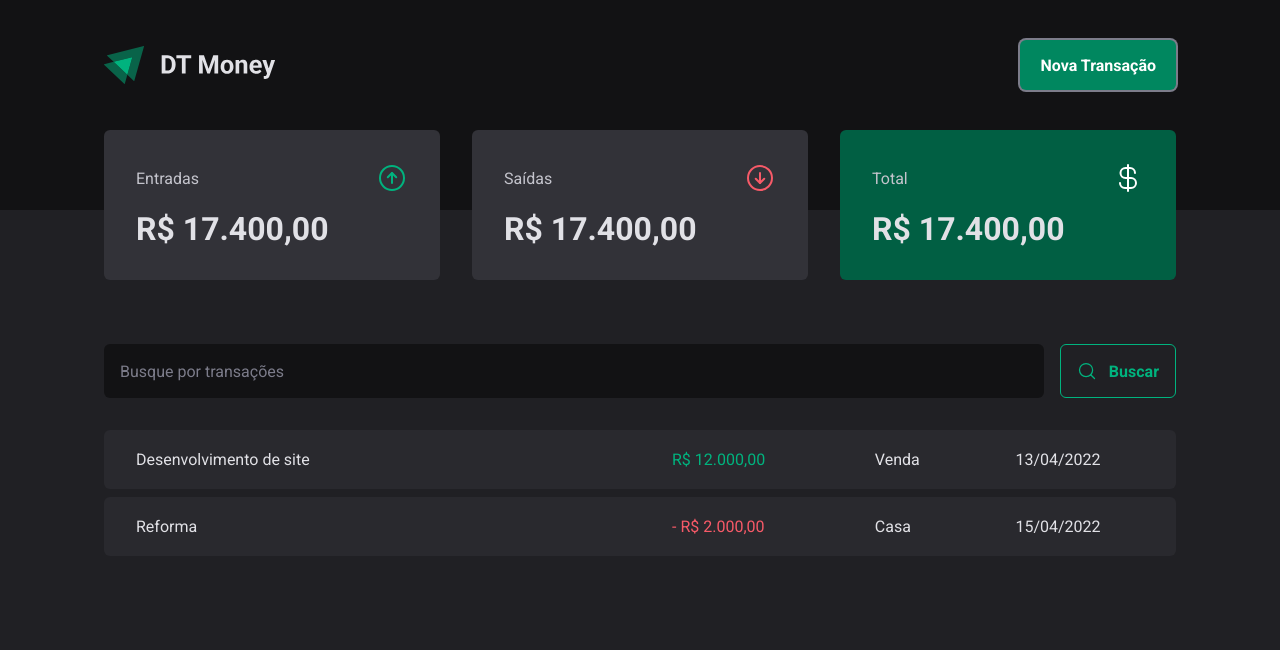
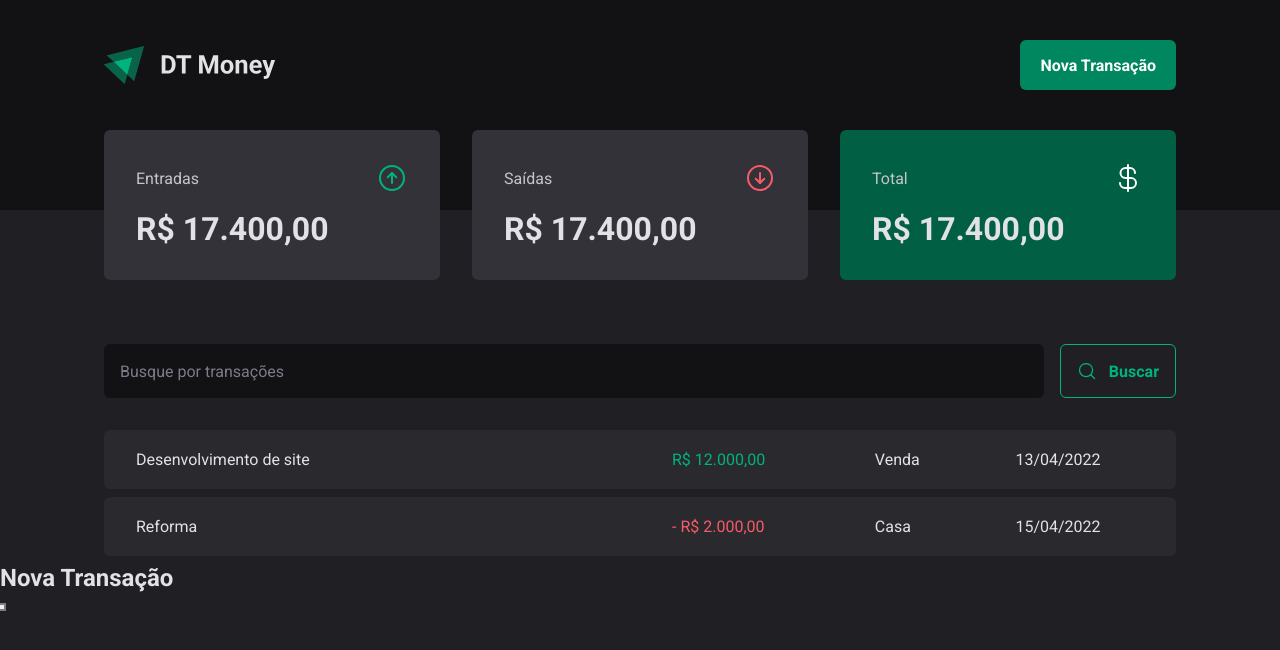
Before and after one commit to rodrrigodev/DT-Money, a React (Vite) app: page / in a window 1280 px wide. Both pictures are taken after a click on the button "Nova Transação". Shown: the top 650 px of the page. Built offline with nearby package versions, Linux system fonts and the light colour scheme.

Commit message:
accessible modal

```diff
--- a/package.json
+++ b/package.json
@@ -9,6 +9,7 @@
     "preview": "vite preview"
   },
   "dependencies": {
+    "@radix-ui/react-dialog": "^1.0.2",
     "@types/styled-components": "^5.1.26",
     "phosphor-react": "^1.4.1",
     "react": "^18.2.0",
--- a/src/components/Header/index.tsx
+++ b/src/components/Header/index.tsx
@@ -1,12 +1,30 @@
 import { HeaderContainer, HeaderContent, NewTransationButton } from "./styles";
 import logoImg from "../../assets/logo.svg"
+import * as Dialog from '@radix-ui/react-dialog';
 
-export function Header(){
-    return(
+export function Header() {
+    return (
         <HeaderContainer>
             <HeaderContent>
                 <img src={logoImg} alt="" />
-                <NewTransationButton>Nova Transação</NewTransationButton>
+
+                <Dialog.Root>
+
+                    <Dialog.Trigger asChild>
+                        <NewTransationButton>Nova Transação</NewTransationButton>
+                    </Dialog.Trigger>
+
+                    <Dialog.Portal>
+                        <Dialog.Overlay />
+
+                        <Dialog.Content>
+                            <Dialog.Title>Nova Transação</Dialog.Title>
+
+                            <Dialog.Close/>
+                        </Dialog.Content>
+                    </Dialog.Portal>
+
+                </Dialog.Root>
             </HeaderContent>
         </HeaderContainer>
     )
```
Also changed, not shown: 1 other file (tests, documents, lock files or other folders).
